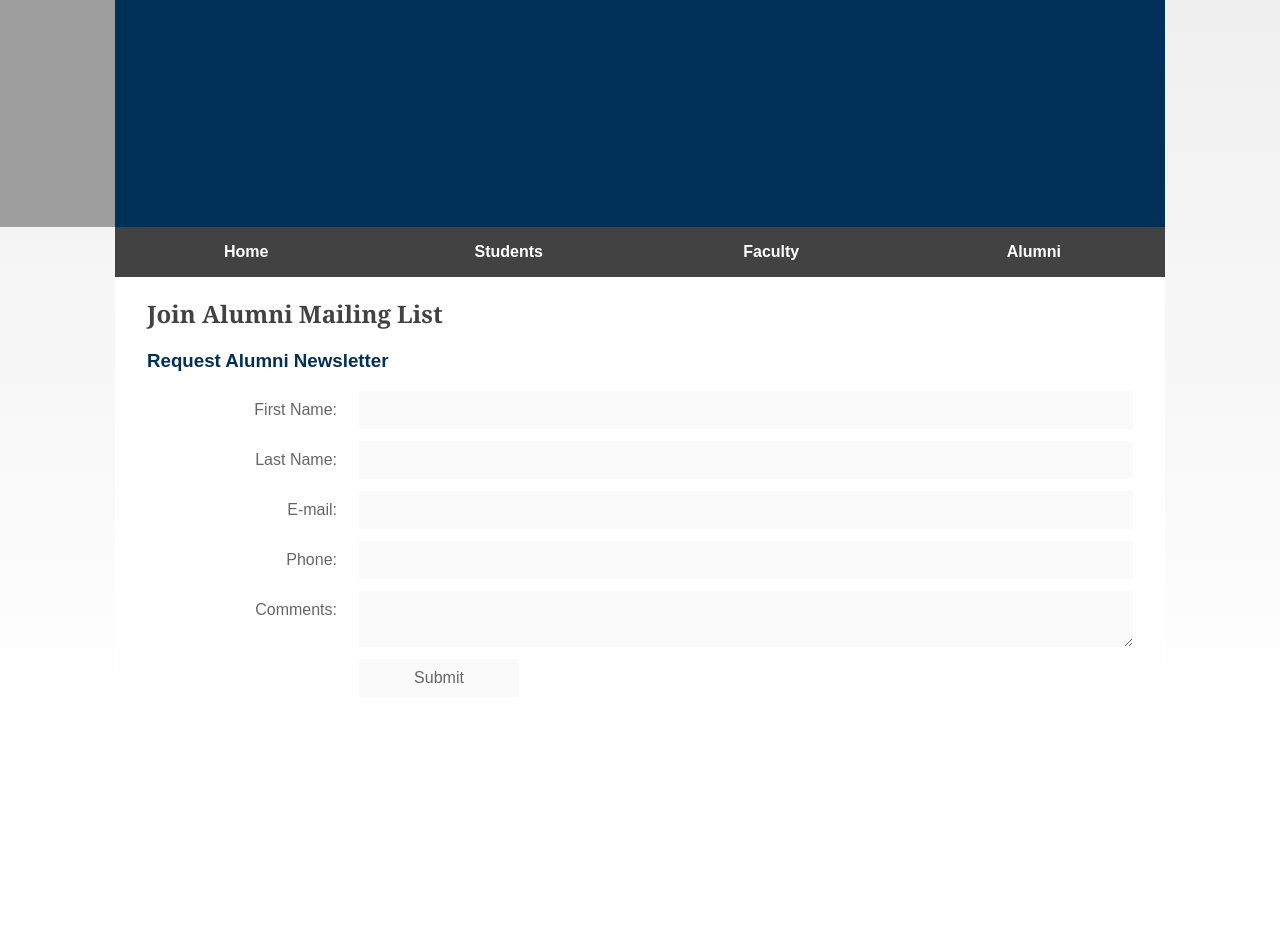
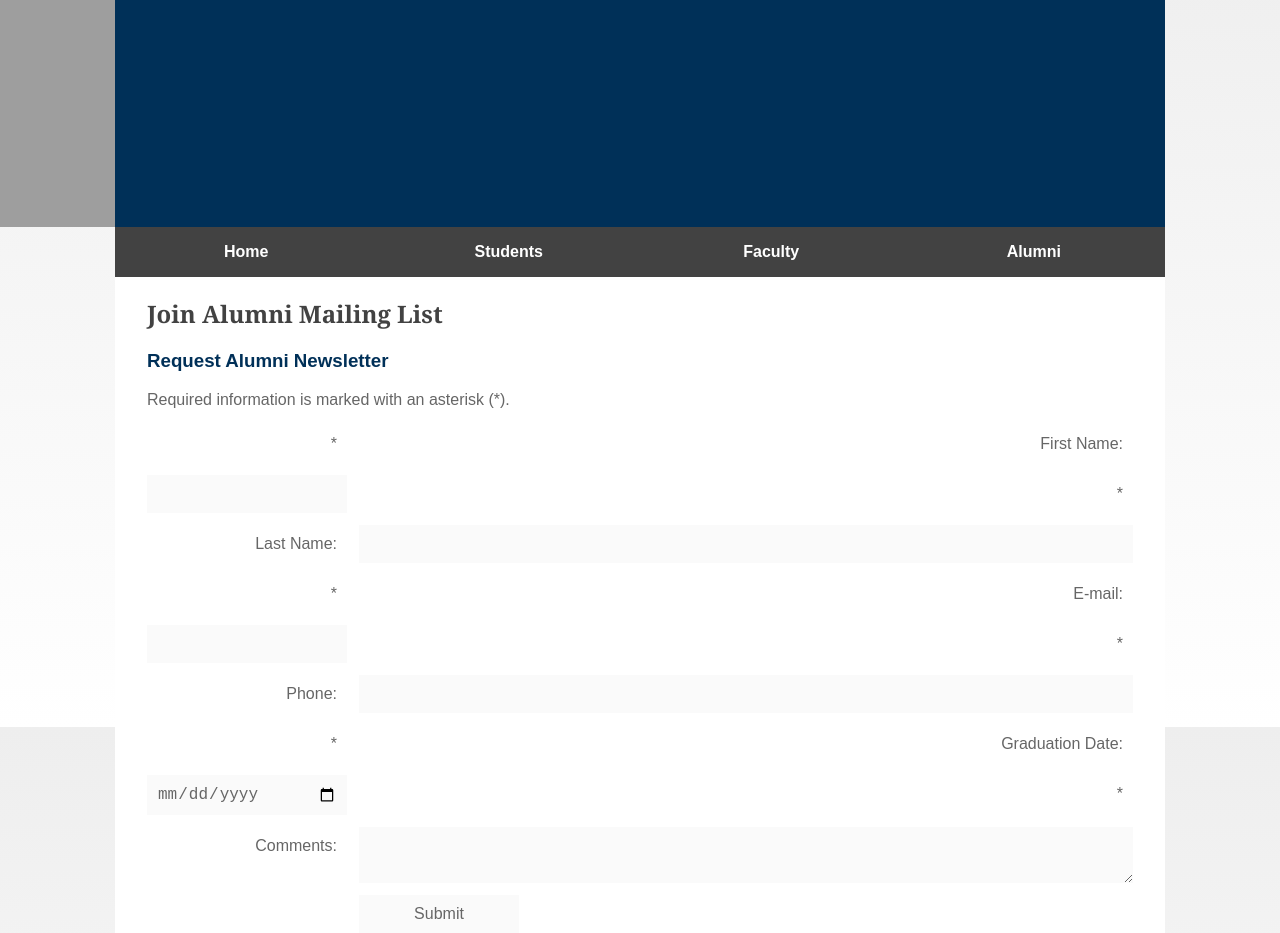
Before and after one commit to xPineappleGuy311/se1400, a plain HTML site: page UtahTech6/alumni.html in a window 1280 px wide. Shown: the part 73-1006 px from the top of the page. Before the commit the page ends 800 px from the top, so only its background shows below. Drawn offline with Linux system fonts and the light colour scheme; grey boxes are pictures that could not be loaded.

Commit message:
form finals

```diff
--- a/UtahTech6/alumni.html
+++ b/UtahTech6/alumni.html
@@ -25,23 +25,33 @@
             <main>
                 <h2>Join Alumni Mailing List</h2>
                 <h3>Request Alumni Newsletter</h3>
+                <p>Required information is marked with an asterisk (*).</p>
 
                 <form method="post" action="https://kearl.net/se1400/mail.php">
 
+                    <label for="myFName">*</label>
                     <label for="myFName">First Name:</label>
-                    <input type="text" id="myFName" name="myFName">
+                    <input type="text" id="myFName" name="myFName" required>
 
+                    <label for="myLName">*</label>
                     <label for="myLName">Last Name:</label>
-                    <input type="text" id="myLName" name="myLName">
+                    <input type="text" id="myLName" name="myLName" required>
 
+                    <label for="myEmail">*</label>
                     <label for="myEmail">E-mail:</label>
-                    <input type="email" id="myEmail" name="myEmail">
+                    <input type="email" id="myEmail" name="myEmail" required>
 
+                    <label for="myPhone">*</label>
                     <label for="myPhone">Phone:</label>
-                    <input type="tel" id="myPhone" name="myPhone">
+                    <input type="tel" id="myPhone" name="myPhone" required>
 
+                    <label for="graduationDate">*</label>
+                    <label for="graduationDate">Graduation Date:</label>
+                    <input type="date" id="graduationDate" name="graduationDate" required>
+
+                    <label for="myComments">*</label>
                     <label for="myComments">Comments:</label>
-                    <textarea id="myComments" name="myComments" rows="2" cols="20"></textarea>
+                    <textarea id="myComments" name="myComments" rows="2" cols="20" required></textarea>
 
                     <input type="submit" id="mySubmit" value="Submit">
 
```
